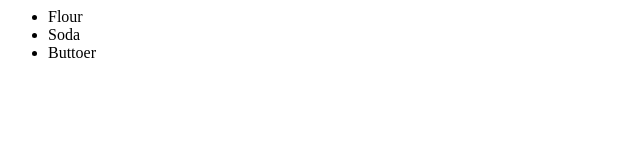
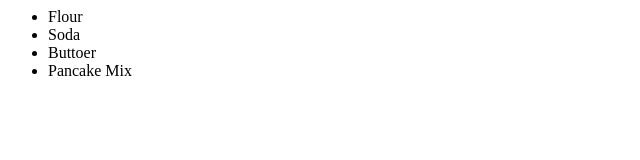
Before and after one commit to aernst/grocerylist, a plain HTML site: page index.html in a window 1280 px wide. Shown: the full height of the page, 0-640 px from the left. Drawn offline with Linux system fonts and the light colour scheme.

Commit message:
add pankace mix to the list

```diff
--- a/index.html
+++ b/index.html
@@ -4,6 +4,7 @@
 		 	<li>Flour</li>
 		 	<li>Soda</li>
 		 	<li>Buttoer</li>
+		 	<li>Pancake Mix</li>
 		 </ul>
 	</BODY>
 </html>
```
